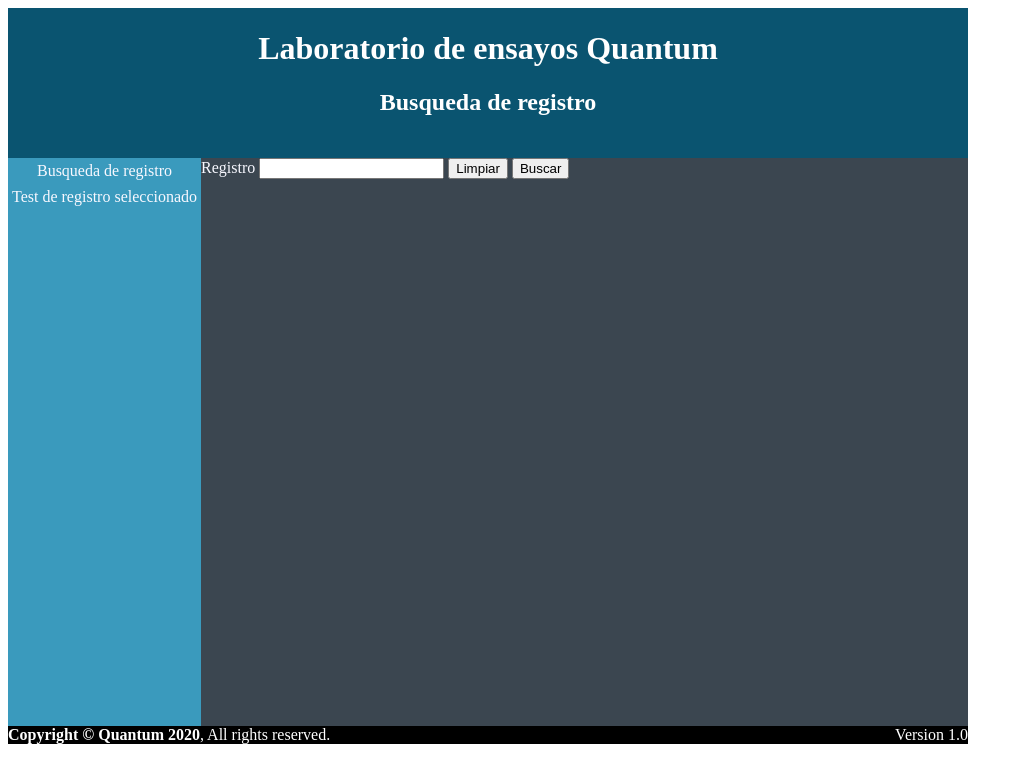
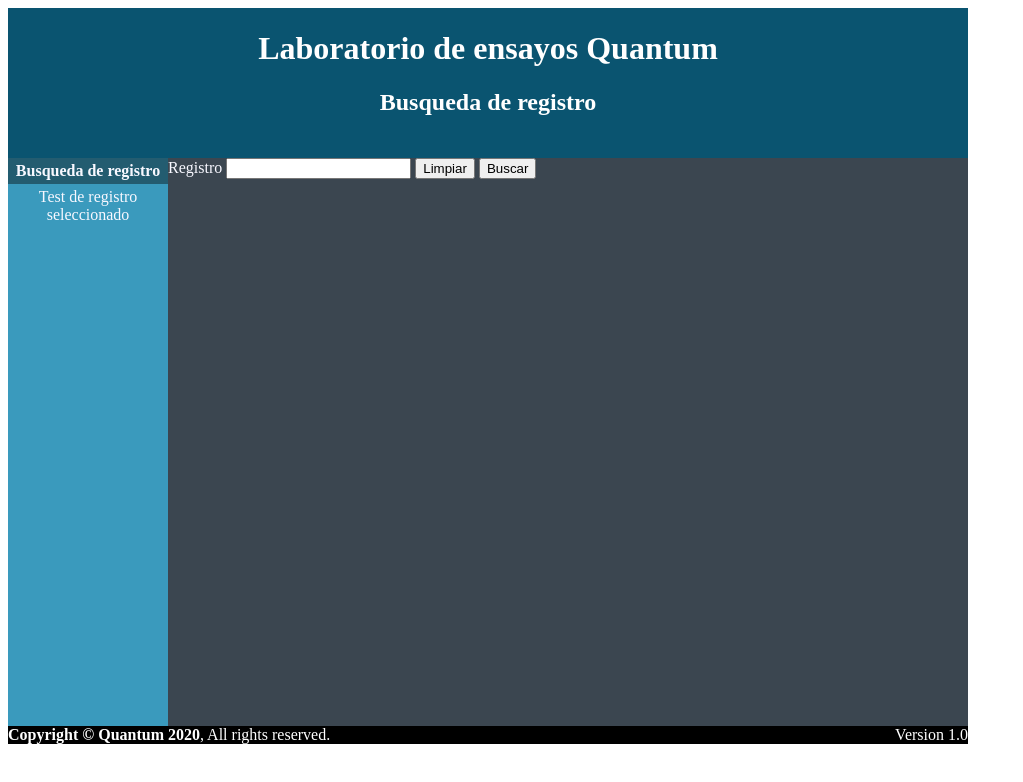
Before and after one commit to stick2yourmind/Front-end-developer, a plain HTML site: page modulo_1/index.html in a window 1280 px wide. In both pictures the pointer is over the link "Busqueda de registro". Shown: the whole page, without its empty margins (0-1023 px from the left). Drawn offline with Linux system fonts and the light colour scheme.

Commit message:
TP Módulo 1 - HTML:         [Entregado] Maquetación y estilos con tabla e imagenes con hover

```diff
--- a/modulo_1/css/index_style.css
+++ b/modulo_1/css/index_style.css
@@ -21,6 +21,7 @@ header h1,h2{
 .category{
     float: left;
     height: 568px;
+    width: 160px;
     background: #3A9ABD;
 }
 ul{
@@ -34,6 +35,10 @@ a{
     color: ghostwhite;
     text-align: center;
     padding: 4px;
+}
+a:hover{
+    font-weight: bold;
+    background: #235C70;
 }
 .main_container{
     height: 568px;
--- a/modulo_1/css/mediciones.css
+++ b/modulo_1/css/mediciones.css
@@ -21,6 +21,7 @@ header h1,h2{
 .category{
     float: left;
     height: 568px;
+    width: 160px;
     background: #3A9ABD;
 }
 ul{
@@ -34,6 +35,10 @@ a{
     color: ghostwhite;
     text-align: center;
     padding: 4px;
+}
+a:hover{
+    font-weight: bold;
+    background: #235C70;
 }
 .main_container{
     height: 568px;
--- a/modulo_1/css/recursos_style.css
+++ b/modulo_1/css/recursos_style.css
@@ -21,6 +21,7 @@ header h1,h2{
 .category{
     float: left;
     height: 568px;
+    width: 160px;
     background: #3A9ABD;
 }
 ul{
@@ -35,6 +36,10 @@ a{
     text-align: center;
     padding: 4px;
 }
+a:hover{
+    font-weight: bold;
+    background: #235C70;
+}
 .main_container{
     height: 568px;
     background: #3B4650;
```
Also changed, not shown: 1 other file.
